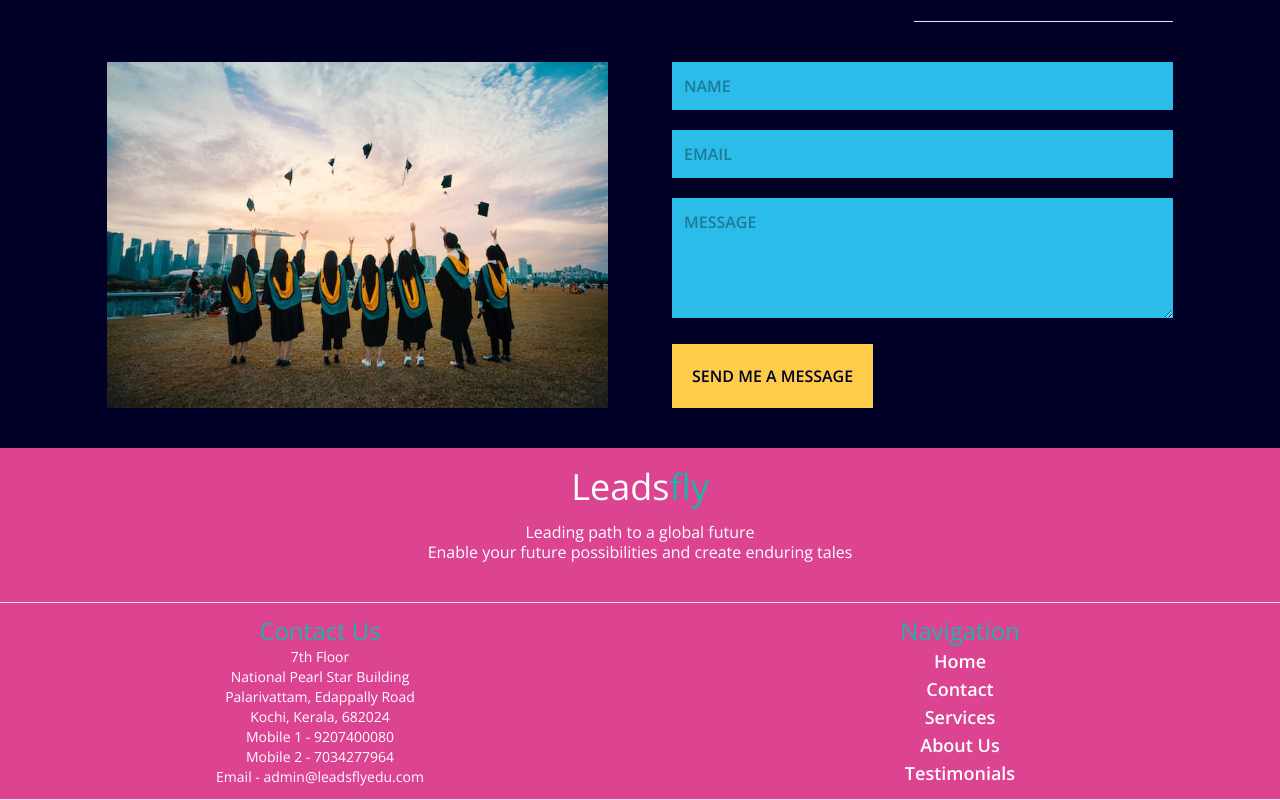
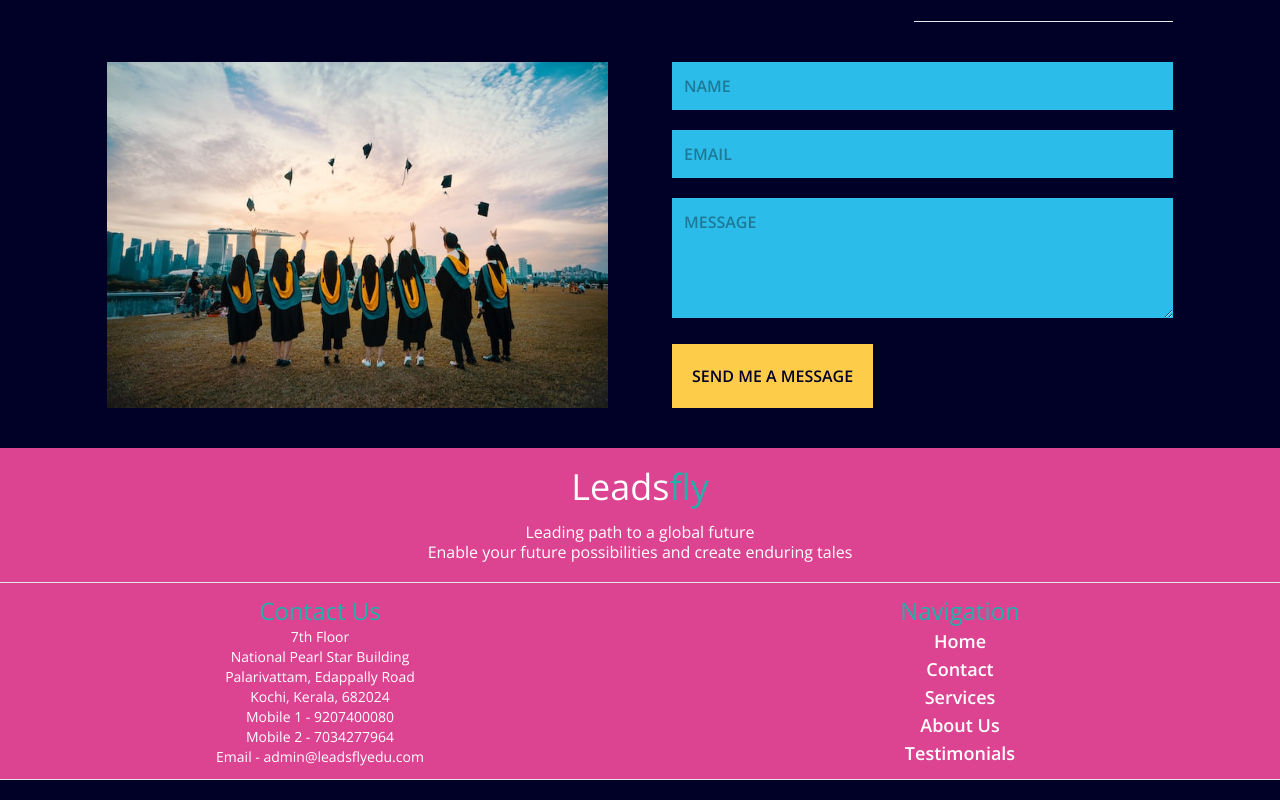
Before and after one commit to leadsfly/leadsfly, a Next.js app: page / in a window 1280 px wide. Shown: the part 3689-4489 px from the top of the page. Built offline with nearby package versions, Linux system fonts and the light colour scheme.

Commit message:
05 done footer final

```diff
--- a/scenes/Footer.tsx
+++ b/scenes/Footer.tsx
@@ -23,7 +23,7 @@ function Footer() {
             possibilities and create enduring tales
           </p>
 
-          <div className="mt-10">
+          <div className="mt-5">
             {" "}
             <LineGradient />
           </div>
```
